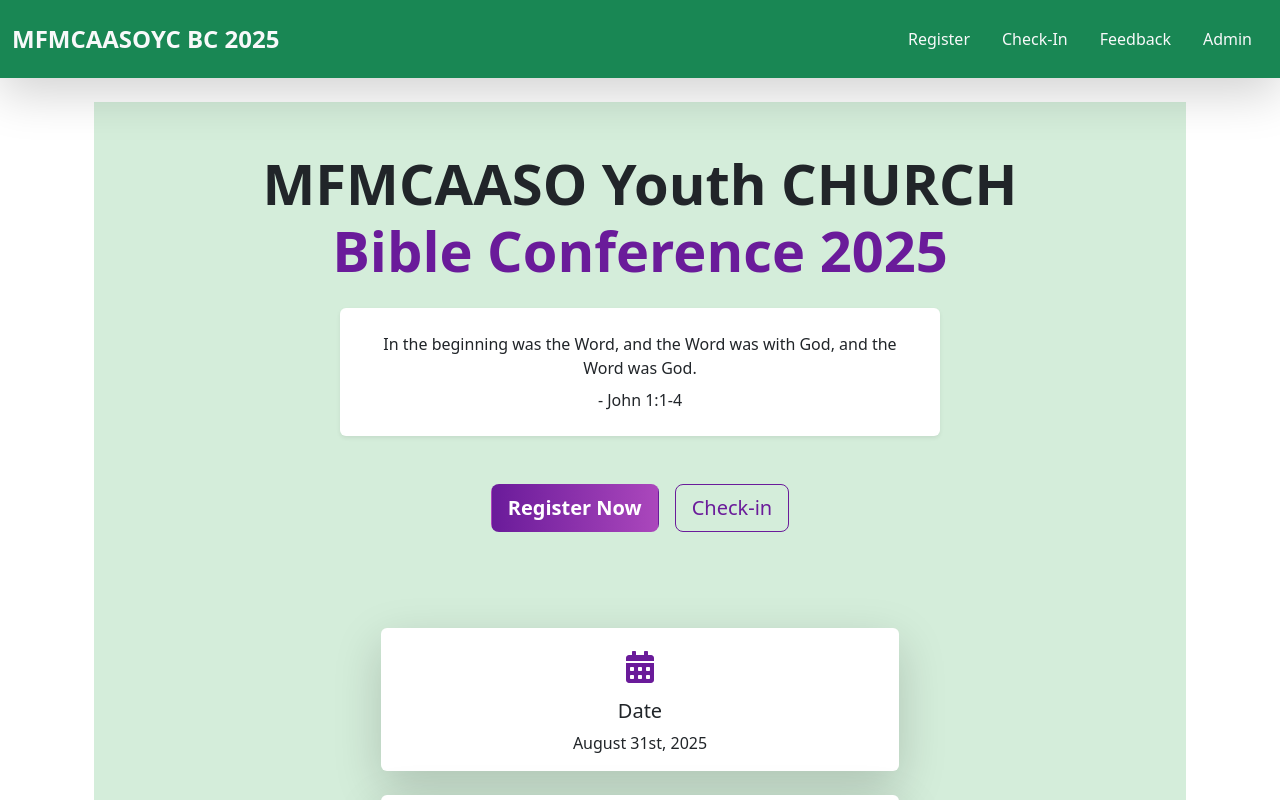
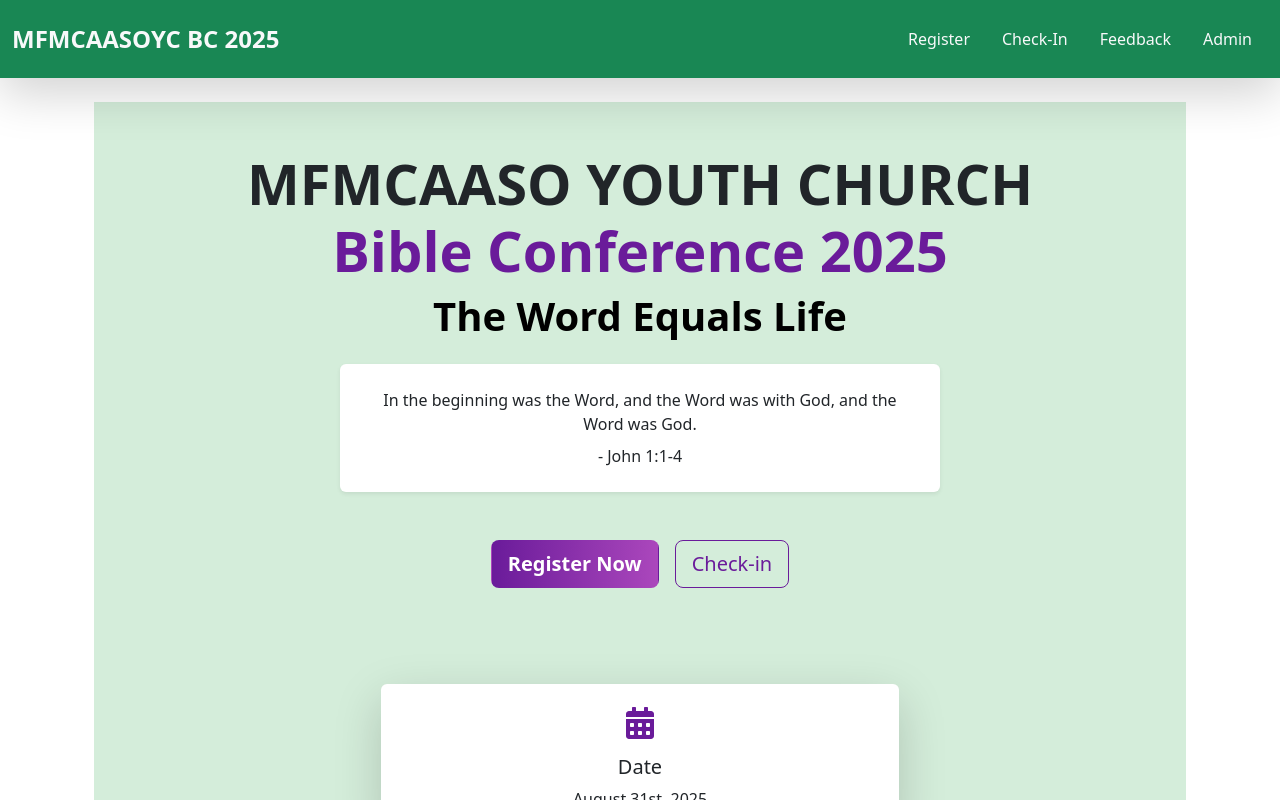
Before and after one commit to ebtaryoh/Bible-Conference-2025-mfmcaasoyc, a React (Vite) app in the folder Client/: page / in a window 1280 px wide. Shown: the top 800 px of the page. Built offline with nearby package versions, Linux system fonts and the light colour scheme.

Commit message:
Updated commit

```diff
--- a/Client/src/pages/Home.jsx
+++ b/Client/src/pages/Home.jsx
@@ -10,9 +10,11 @@ function Home() {
       {/* Header Section */}
       <header className="text-center py-5 position-relative">
         <h1 className="display-4 fw-bold text-dark">
-          <div>MFMCAASO Youth CHURCH</div>
+          <div>MFMCAASO YOUTH CHURCH</div>
           <span className="text-purple">Bible Conference 2025</span>
+
         </h1>
+                    <div className="text-black fw-bold display-6 ">The Word Equals Life</div>
         <p className="mt-4 mx-auto bg-white p-4 rounded shadow-sm text-dark" style={{ maxWidth: "600px", animation: "fadeIn 1s ease-in-out" }}>
           In the beginning was the Word, and the Word was with God, and the Word was God.
           <br />
```
